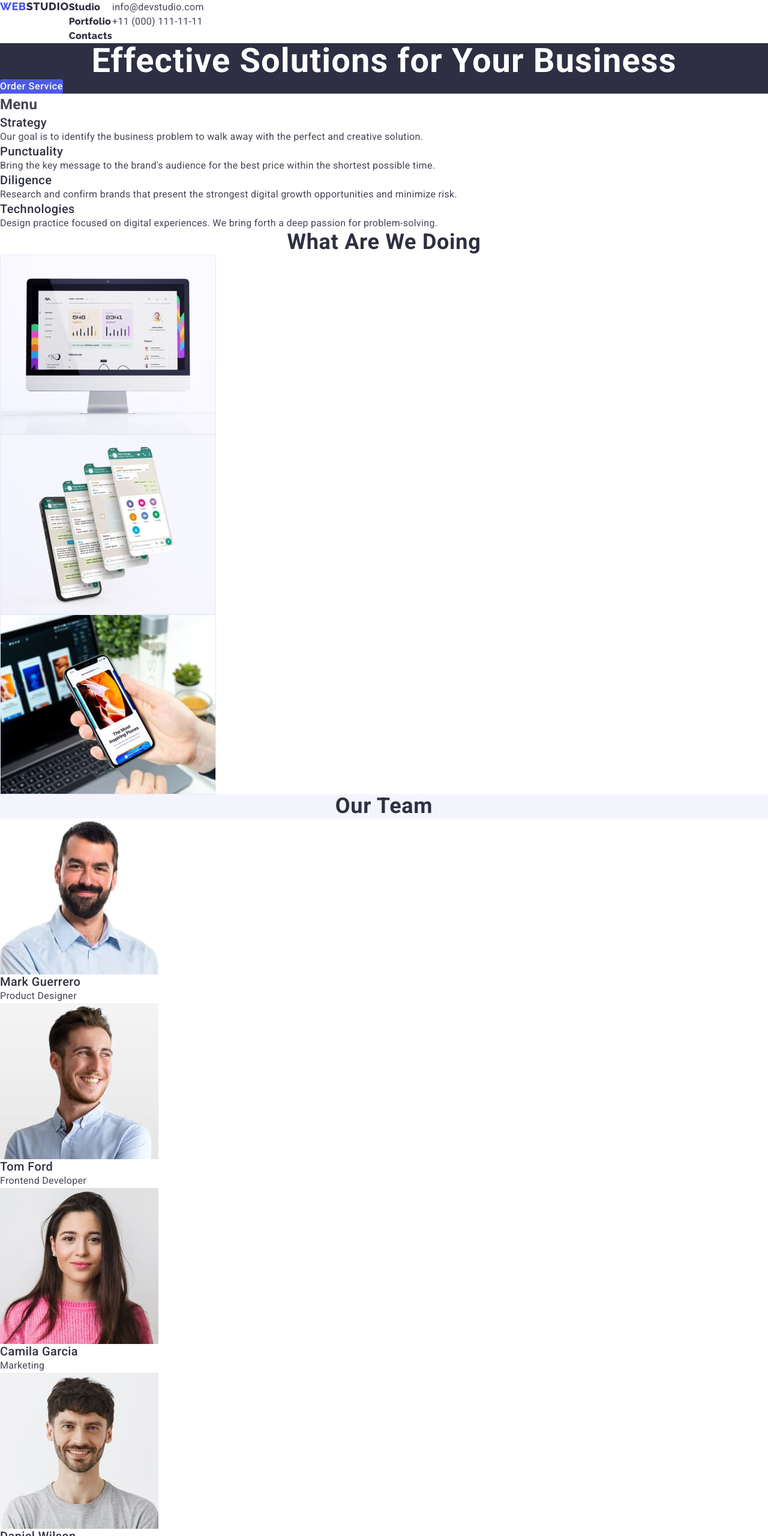
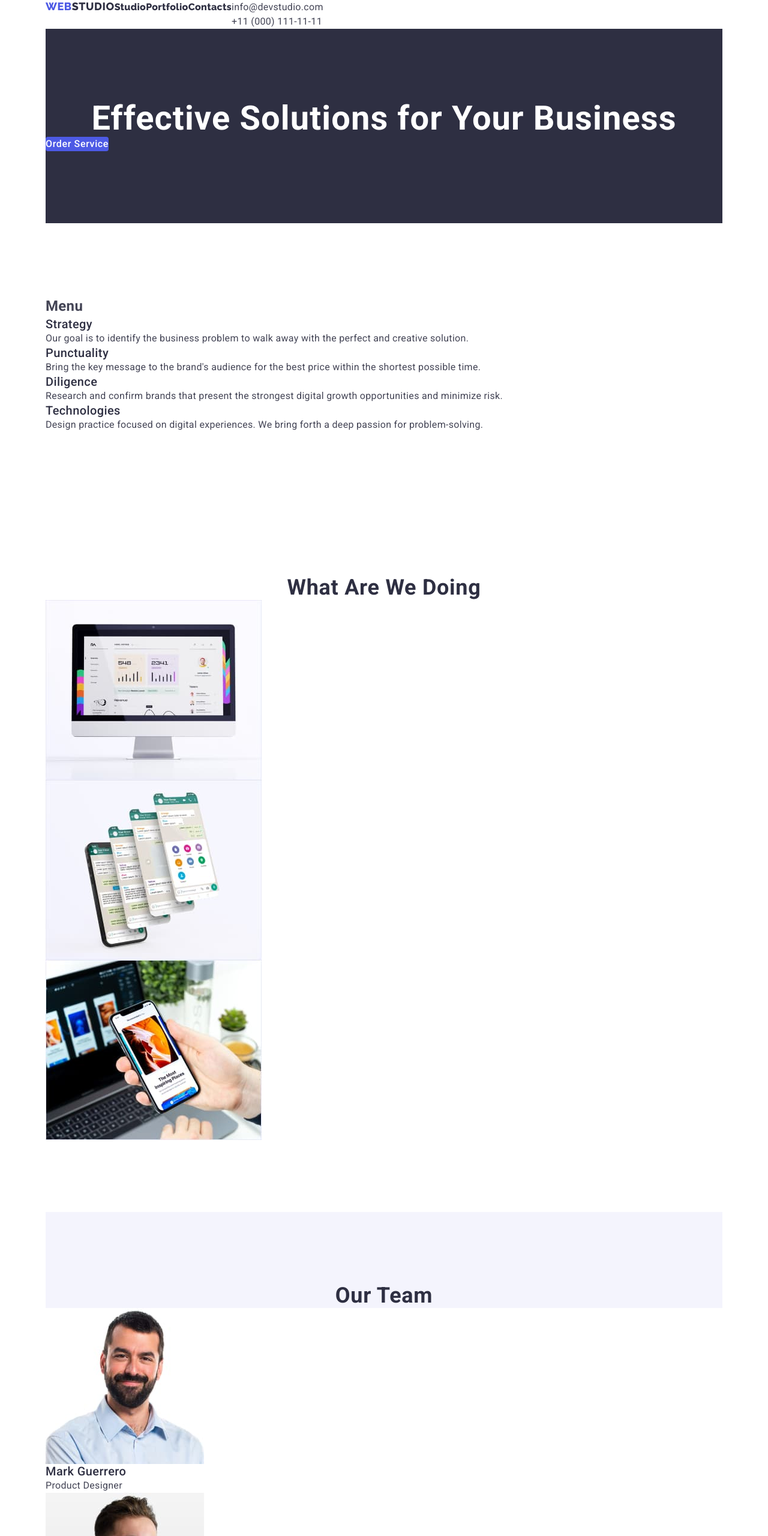
Before and after one commit to MatPaluch/goit-markup-hw-03, a plain HTML site: page index.html in a window 1280 px wide. Shown: the top 2560 px of the page at 60% size. Drawn offline with nearby package versions, Linux system fonts and the light colour scheme.

Commit message:
Update index.html

```diff
--- a/index.html
+++ b/index.html
@@ -4,6 +4,10 @@
     <meta charset="UTF-8" />
     <meta http-equiv="X-UA-Compatible" content="IE=edge" />
     <meta name="viewport" content="width=device-width, initial-scale=1.0" />
+    <link
+      rel="stylesheet"
+      href="https://cdn.jsdelivr.net/npm/modern-normalize/modern-normalize.css"
+    />
     <link rel="stylesheet" href="./css/styles.css" type="text/css" />
     <link rel="preconnect" href="https://fonts.googleapis.com" />
     <link rel="preconnect" href="https://fonts.gstatic.com" crossorigin />
@@ -13,14 +17,14 @@
     />
     <title>WebStudio</title>
   </head>
-  <body>
+  <body class="container">
     <header>
       <nav>
         <a href="./index.html" class="logo link"
           >Web<span class="logo-studio">Studio</span></a
         >
 
-        <ul class="list">
+        <ul class="header-list list">
           <li><a href="./index.html" class="list-link link">Studio</a></li>
           <li>
             <a href="./portfolio.html" class="list-link link">Portfolio</a>
@@ -44,12 +48,12 @@
       </address>
     </header>
     <main>
-      <section class="hero-image">
+      <section class="section hero-image">
         <h1 class="title-header">Effective Solutions for Your Business</h1>
         <button type="button" class="button-service">Order Service</button>
       </section>
 
-      <section>
+      <section class="section">
         <h2>Menu</h2>
         <ul class="list">
           <li>
@@ -83,7 +87,7 @@
         </ul>
       </section>
 
-      <section>
+      <section class="section">
         <h2 class="header-second">What are we doing</h2>
         <ul class="list">
           <li>
@@ -113,7 +117,7 @@
         </ul>
       </section>
 
-      <section class="section-fourth">
+      <section class="section section-fourth">
         <h2 class="header-second">Our Team</h2>
         <ul class="list">
           <li class="team">
```
